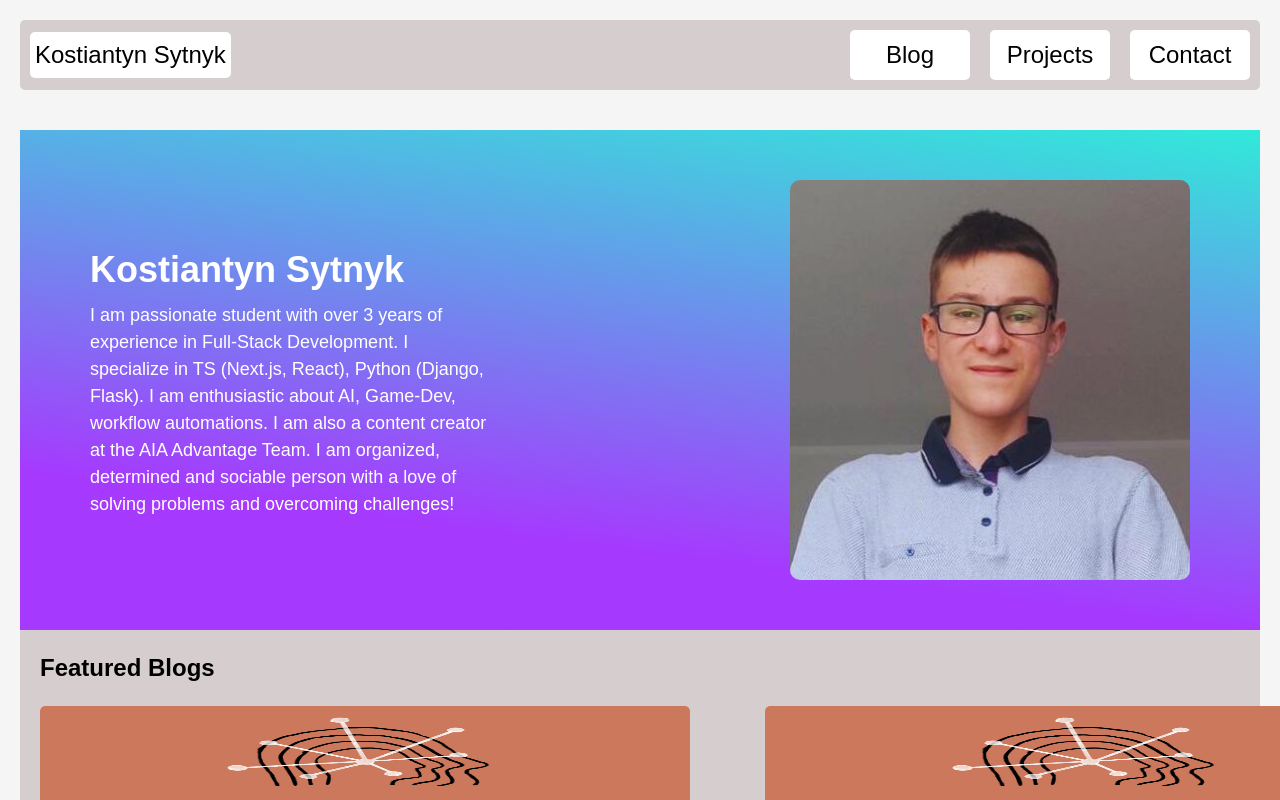
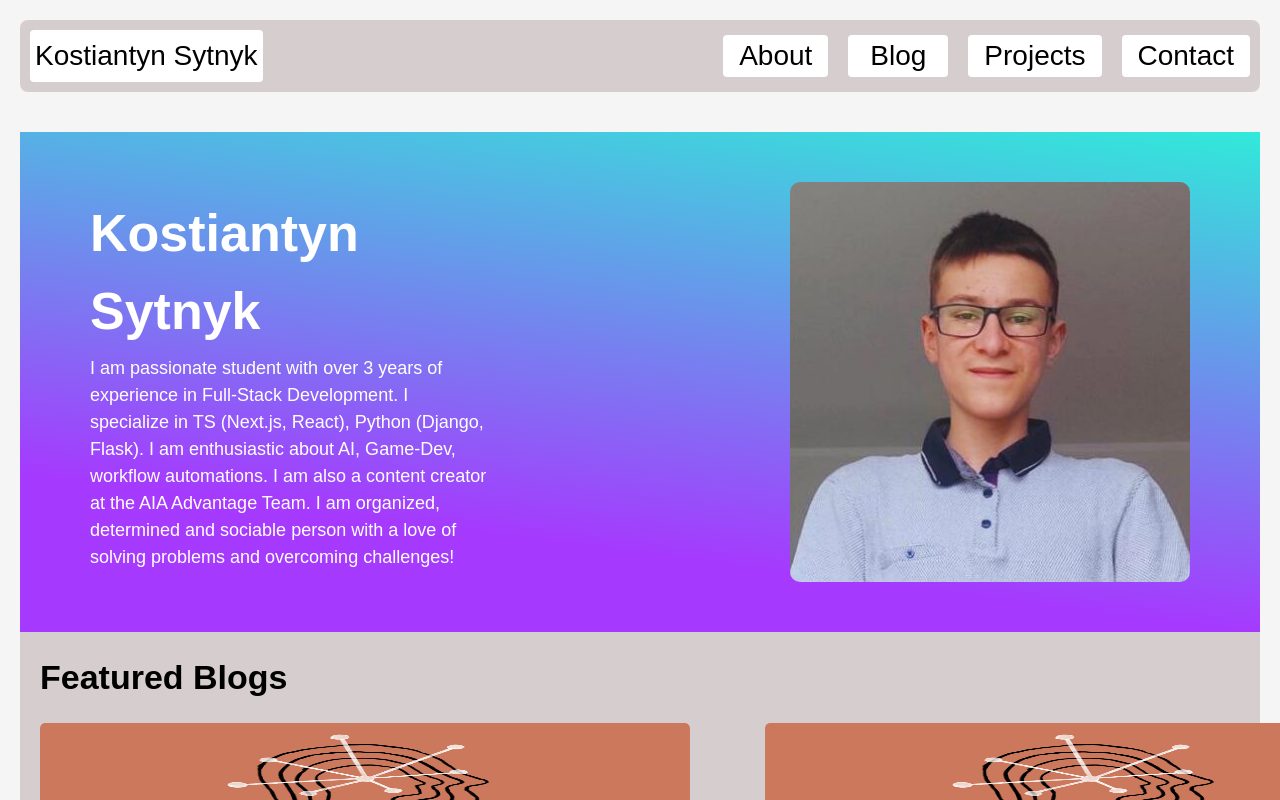
Before and after one commit to Kumala3/Personal-website, a Next.js app in the folder personal-website/: page / in a window 1280 px wide. Shown: the top 800 px of the page. Built offline with nearby package versions, Linux system fonts and the light colour scheme; a web font is replaced by a local one.

Commit message:
Improved Header, global styles

```diff
--- a/personal-website/src/app/(main)/layout.tsx
+++ b/personal-website/src/app/(main)/layout.tsx
@@ -1,4 +1,4 @@
-import NavBar from "@/components/NavBar";
+import NavBar from "@/components/Header";
 import Footer from "@/components/Footer";
 import "../globals.css";
 
--- a/personal-website/src/app/globals.css
+++ b/personal-website/src/app/globals.css
@@ -8,10 +8,13 @@
   --background-main-ui-elem-color: #d6cece;
   --font-family--base: var(--font-tomorrow);
   --transition-duration-base: 100;
-  --font-size-h1: 36px;
-  --font-size-h2: 32px;
-  --font-size-h3: 28px;
-  --font-size-h4: 24px;
+  --primary-color: #009B9E;
+  --font-size-h1: 52px;
+  --font-size-h2: 46px;
+  --font-size-h3: 40px;
+  --font-size-h4: 34px;
+  --font-size-h5: 28px;
+  --font-size-h6: 22px;
   --font-size-body-1: 18px;
   --font-size-body-2: 16px;
   --font-size-body-3: 14px;
@@ -22,7 +25,9 @@
   --font-weight-bold: 700;
   --custom--spacing--4: 4px;
   --custom--spacing--8: calc(var(--custom--spacing--4) * 2);
-  --skill-card-border-rd: 5px;
+  --border-radius-sm: 4px;
+  --border-radius-md: 8px;
+  --border-radius-lg: 12px;
 }
 
 /*No support for dark scheme for now
@@ -43,8 +48,6 @@ body {
   display: flex;
   min-height: 100vh;
   flex-direction: column;
-  margin-left: auto;
-  margin-right: auto;
 }
 .mainContent {
   padding-bottom: 40px;
--- /dev/null
+++ b/personal-website/src/components/Header.tsx
@@ -0,0 +1,38 @@
+import styles from '@/styles/header.module.css';
+import Link from 'next/link';
+
+const NavBar = () => {
+  return (
+    <div className={styles.navBar}>
+      <Link
+        href="/"
+        className={`${styles.logo}`}>
+        Kostiantyn Sytnyk
+      </Link>
+      <div className={styles.navMenu}>
+        <Link
+          href="/about"
+          className={`${styles.navElement}`}>
+          About
+        </Link>
+        <Link
+          href="/blog"
+          className={`${styles.navElement}`}>
+          Blog
+        </Link>
+        <Link
+          href="/projects"
+          className={`${styles.navElement}`}>
+          Projects
+        </Link>
+        <Link
+          href="/contact"
+          className={`${styles.navElement}`}>
+          Contact
+        </Link>
+      </div>
+    </div>
+  );
+};
+
+export default NavBar;
--- a/personal-website/src/components/NavBar.tsx
+++ /dev/null
@@ -1,17 +0,0 @@
-import styles from "@/styles/navbar.module.css";
-import Link from "next/link";
-
-const NavBar = () => {
-    return (
-        <div className={styles.navBar}>
-            <Link href="/" className={`${styles.logo} hover:scale-[1.03] duration-100`}>Kostiantyn Sytnyk</Link>
-            <div className={styles.rightElements}>
-                <Link href="/blog" className={`${styles.rightElement} hover:scale-[1.03] duration-100`}>Blog</Link>
-                <Link href="/projects" className={`${styles.rightElement} hover:scale-[1.03] duration-100`}>Projects</Link>
-                <Link href="/contact" className={`${styles.rightElement} hover:scale-[1.03] duration-100`}>Contact</Link>
-            </div>
-        </div>
-    )
-}
-
-export default NavBar;
--- a/personal-website/src/styles/navbar.module.css
+++ b/personal-website/src/styles/header.module.css
@@ -1,26 +1,27 @@
-.rightElement {
-  width: 120px;
-  border-radius: 5px;
+.navElement {
+  min-width: 100px;
+  width: fit-content;
   background-color: #fff;
-  height: 50px;
-  overflow: hidden;
-  flex-shrink: 0;
+  height: 100%;
+  padding-left: 16px;
+  padding-right: 16px;
+  display: flex;
+  align-items: center;
+  justify-content: center;
+  font-size: var(--font-size-h5);
+  border-radius: var(--border-radius-sm);
+  font-weight: var(--font-weight-reg);
+}
+.navElement:hover {
+  color: var(--primary-color);
+  transition: color 200ms linear;
+}
+.navMenu {
   display: flex;
   flex-direction: row;
   align-items: center;
-  justify-content: center;
-  padding: 20px;
-  box-sizing: border-box;
-  font-size: var(--font-size-h4);
-  font-weight: var(--font-weight-med);
-}
-.rightElements {
-  position: relative;
-  display: flex;
-  flex-direction: row;
-  align-items: center;
-  justify-content: flex-start;
   gap: 20px;
+  height: 100%;
 }
 .logo {
   display: flex;
@@ -29,19 +30,17 @@
   align-items: center;
   height: fit-content;
   font-weight: var(--font-weight-med);
-  font-size: var(--font-size-h4);
+  font-size: var(--font-size-h5);
   padding: 5px;
-  border-radius: 5px;
+  border-radius: var(--border-radius-sm);
 }
 .navBar {
   width: 100%;
-  position: relative;
   display: flex;
   justify-content: space-between;
   padding: 10px;
-  border-radius: 5px;
+  border-radius: var(--border-radius-md);
   align-items: center;
   background-color: #d6cece;
-  height: auto;
-  overflow: hidden;
+  min-height: 70px;
 }
```
